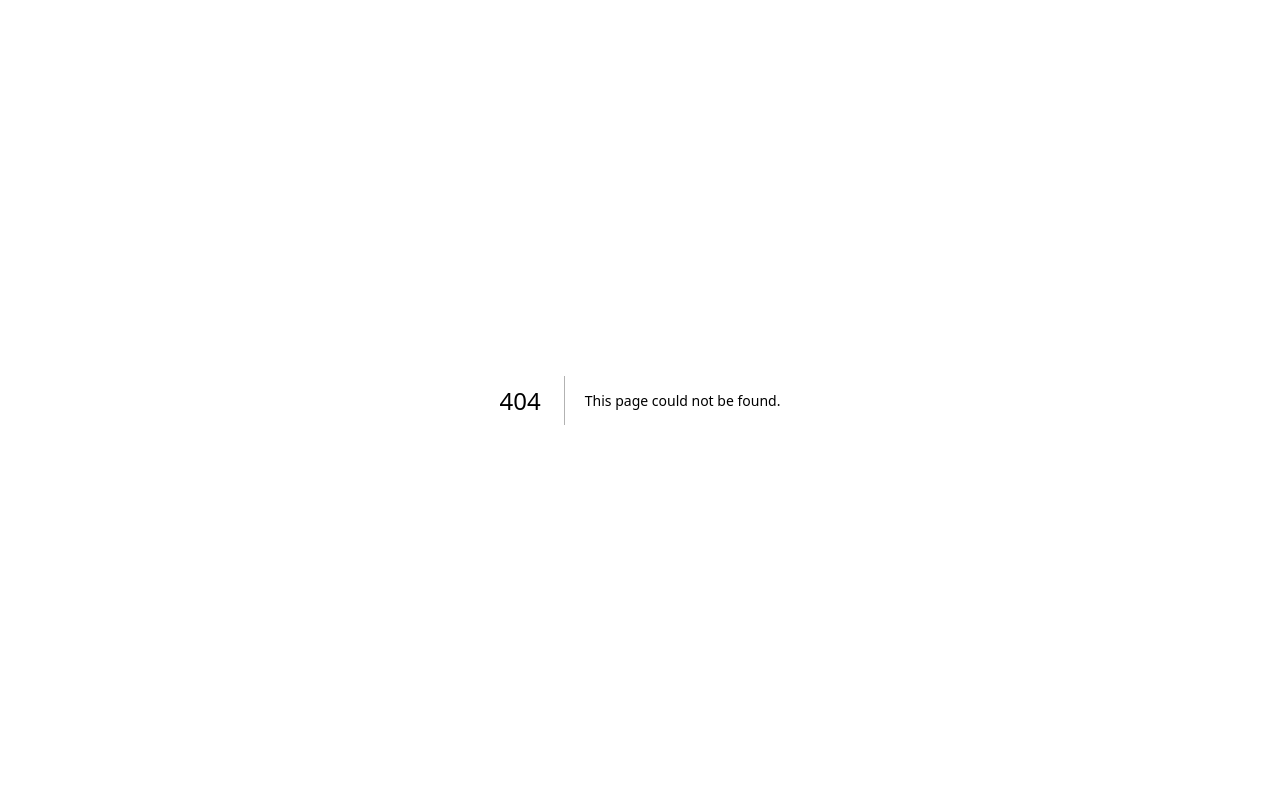
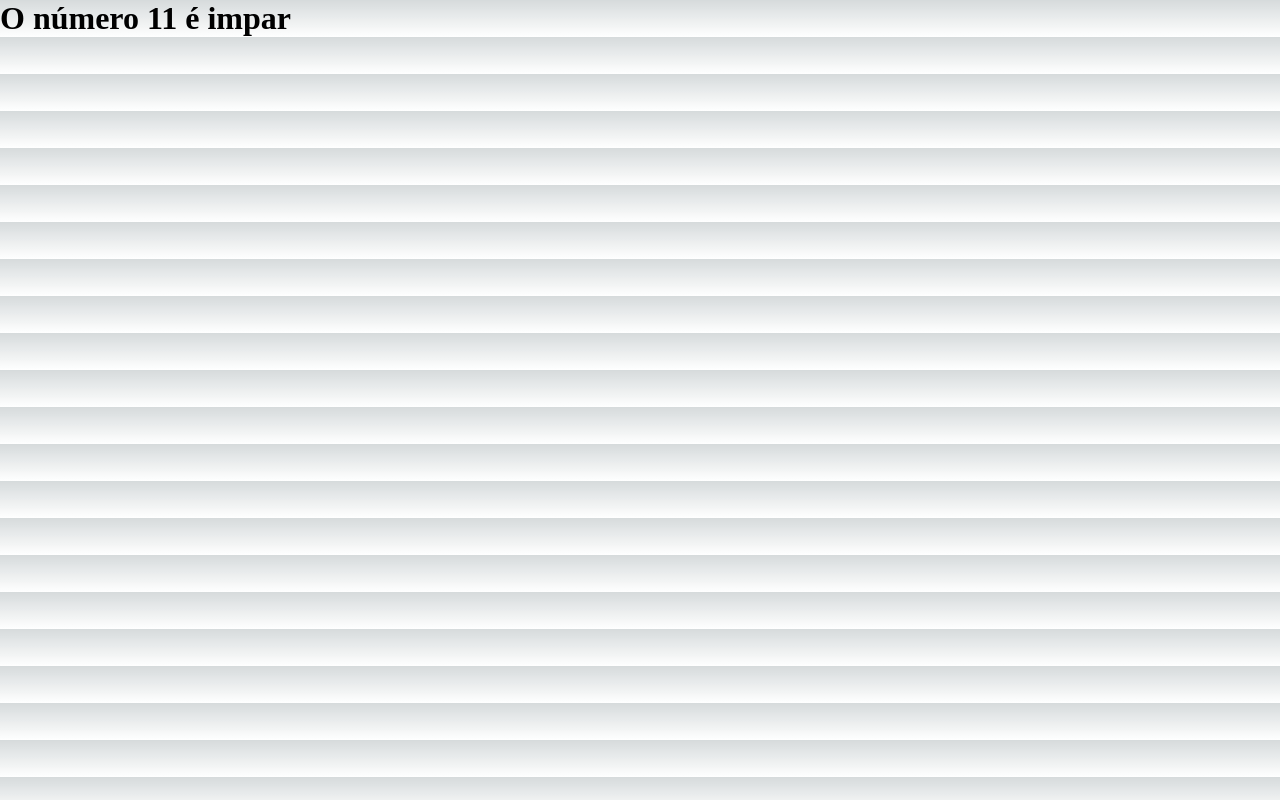
Before and after one commit to marcosprofile/reactAndNextJS, a Next.js app in the folder exercicios/: page /render/condicional2 in a window 1280 px wide. Before the commit this address had no page. Built offline with nearby package versions, Linux system fonts and the light colour scheme.

Commit message:
Add files via upload

```diff
--- /dev/null
+++ b/exercicios/src/pages/render/condicional2.jsx
@@ -0,0 +1,15 @@
+import If from "../../../components/If";
+
+export default function condicional2() {
+  const numero = 11
+  return (
+    <div>
+      <If teste={numero % 2 === 0}>
+        <h1>O número {numero} é par</h1>
+      </If>
+      <If teste={numero % 2 !== 0}>
+        <h1>O número {numero} é impar</h1>
+      </If>
+    </div>
+  )
+}
```
